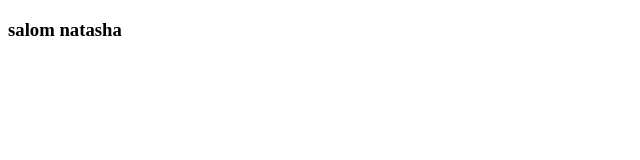
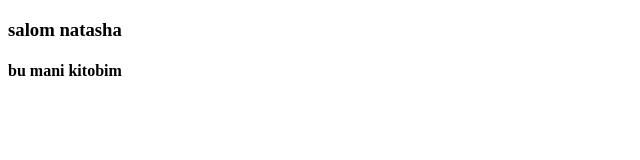
Before and after one commit to saidafzal1111/pochka_pul, a plain HTML site: page index.html in a window 1280 px wide. Shown: the whole page, without its empty margins (0-640 px from the left). Drawn offline with Linux system fonts and the light colour scheme.

Commit message:
added h4

```diff
--- a/index.html
+++ b/index.html
@@ -7,5 +7,6 @@
 </head>
 <body>
     <h3>salom natasha</h3>
+    <h4>bu mani kitobim</h4>
 </body>
 </html>
```
